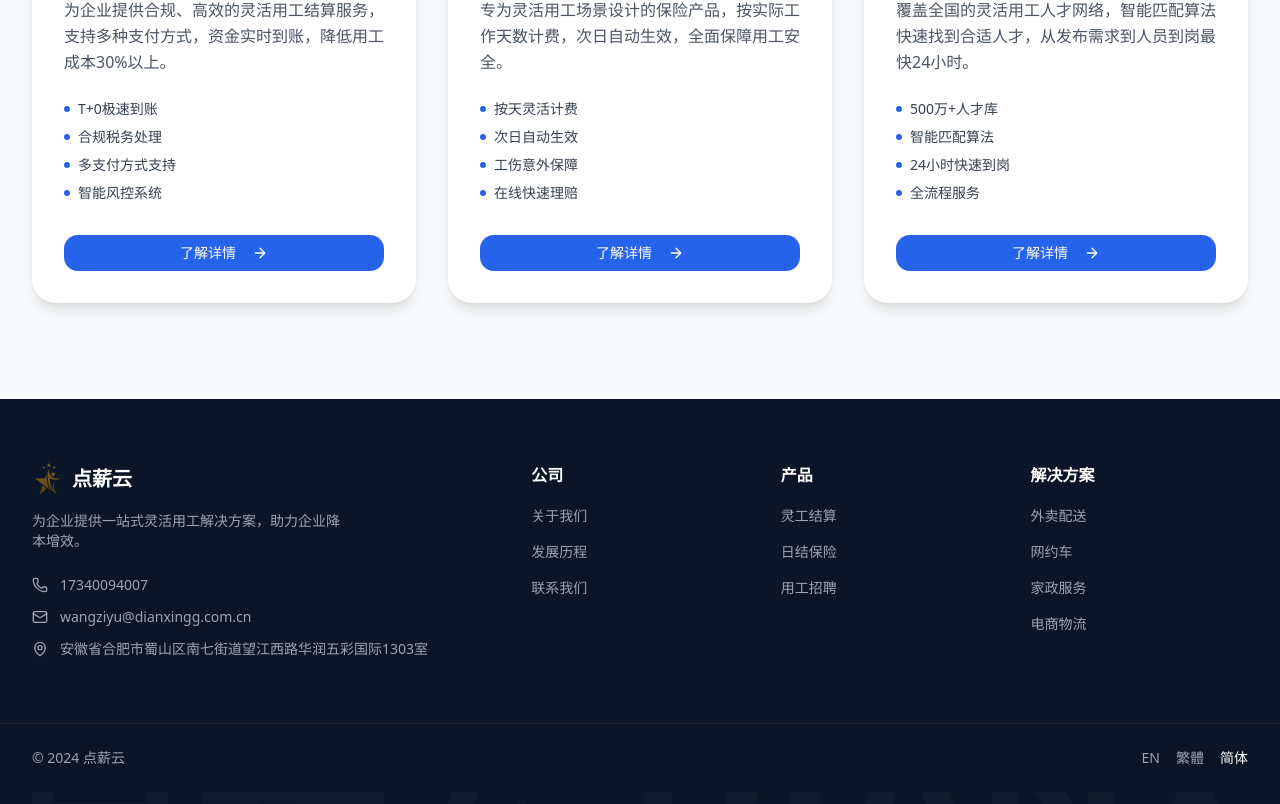
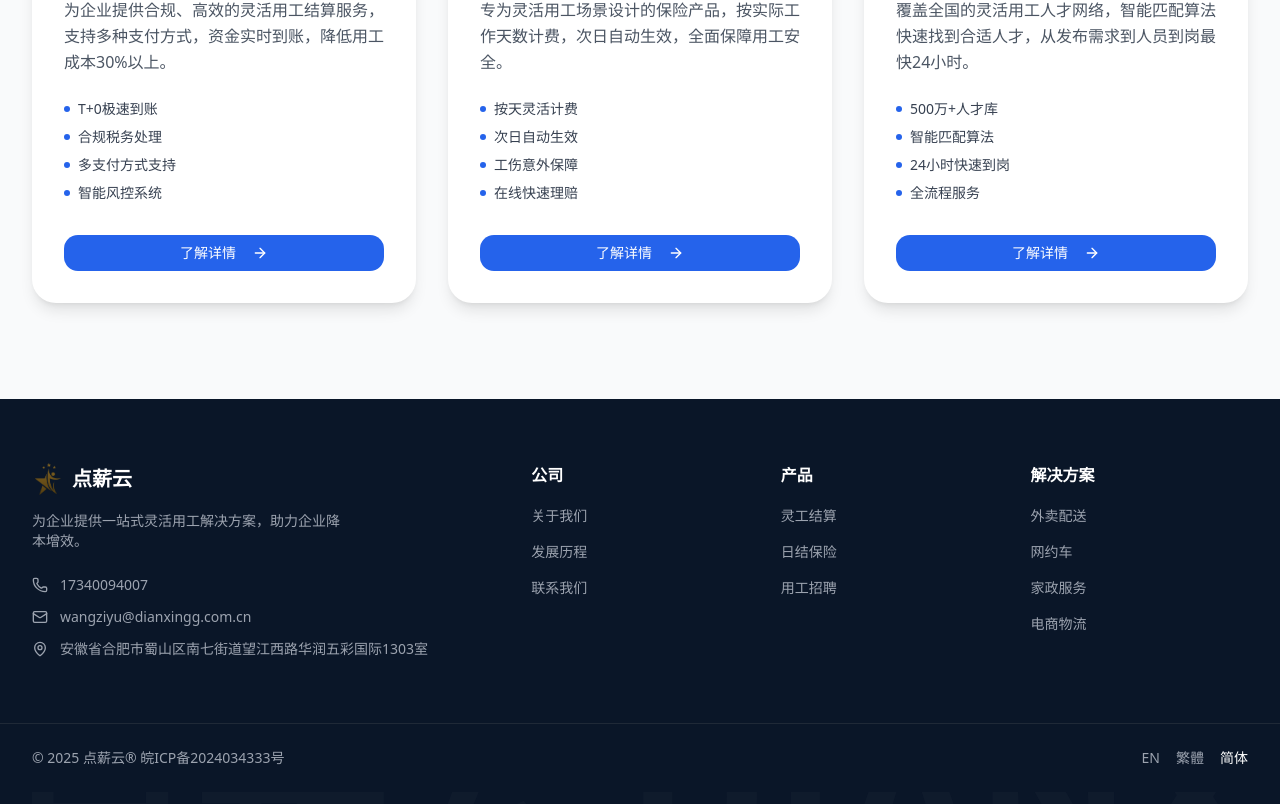
Before and after one commit to wangz1yu/dianxinv1, a React (Vite) app: page /services in a window 1280 px wide. Shown: the part 632-1436 px from the top of the page. Built offline with nearby package versions, Linux system fonts and the light colour scheme.

Commit message:
新增备案号

```diff
--- a/src/sections/Footer.tsx
+++ b/src/sections/Footer.tsx
@@ -91,7 +91,7 @@ export default function Footer() {
         <div className="max-w-7xl mx-auto px-4 sm:px-6 lg:px-8 py-6">
           <div className="flex flex-col md:flex-row items-center justify-between gap-4">
             <div className="flex items-center gap-6 text-sm text-gray-400">
-              <span>© 2024 点薪云</span>
+              <span>© 2025 点薪云®‌  皖ICP备2024034333号</span>
             </div>
 
             {/* Language Selector */}
```
